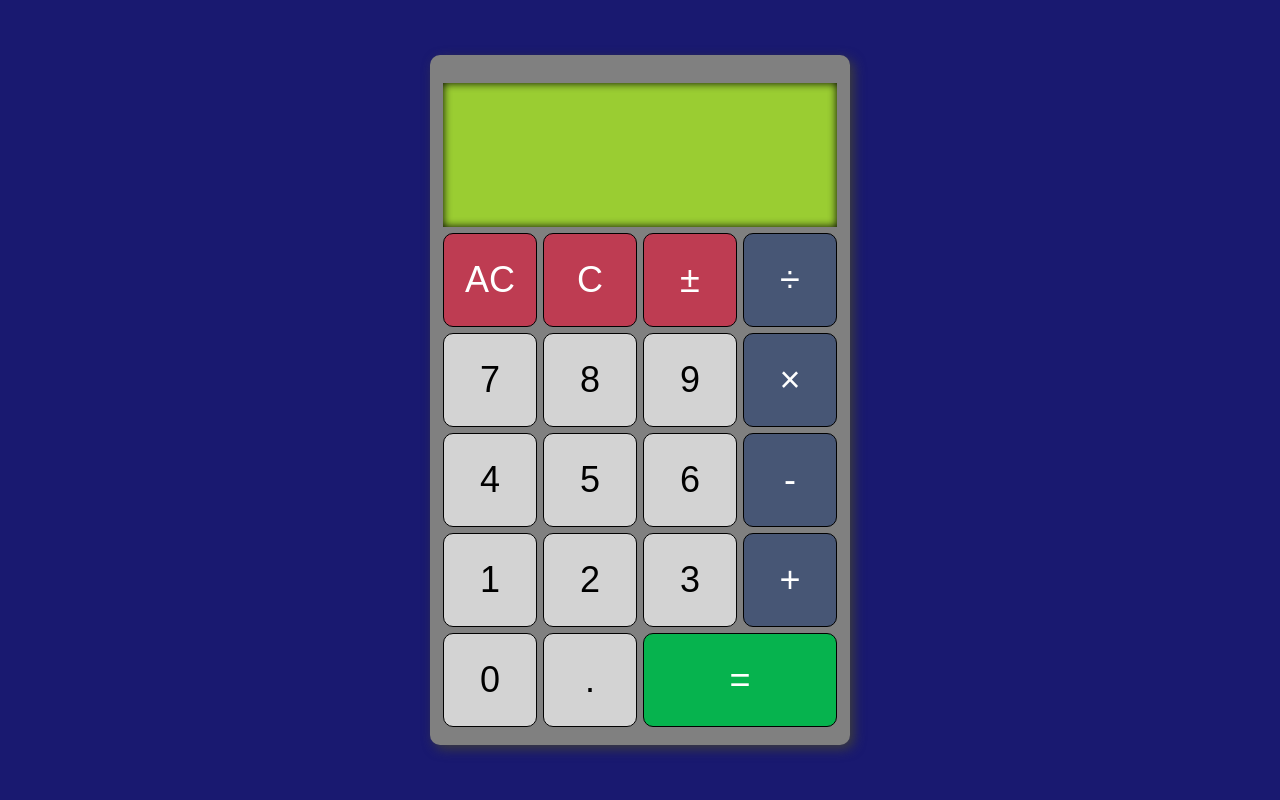
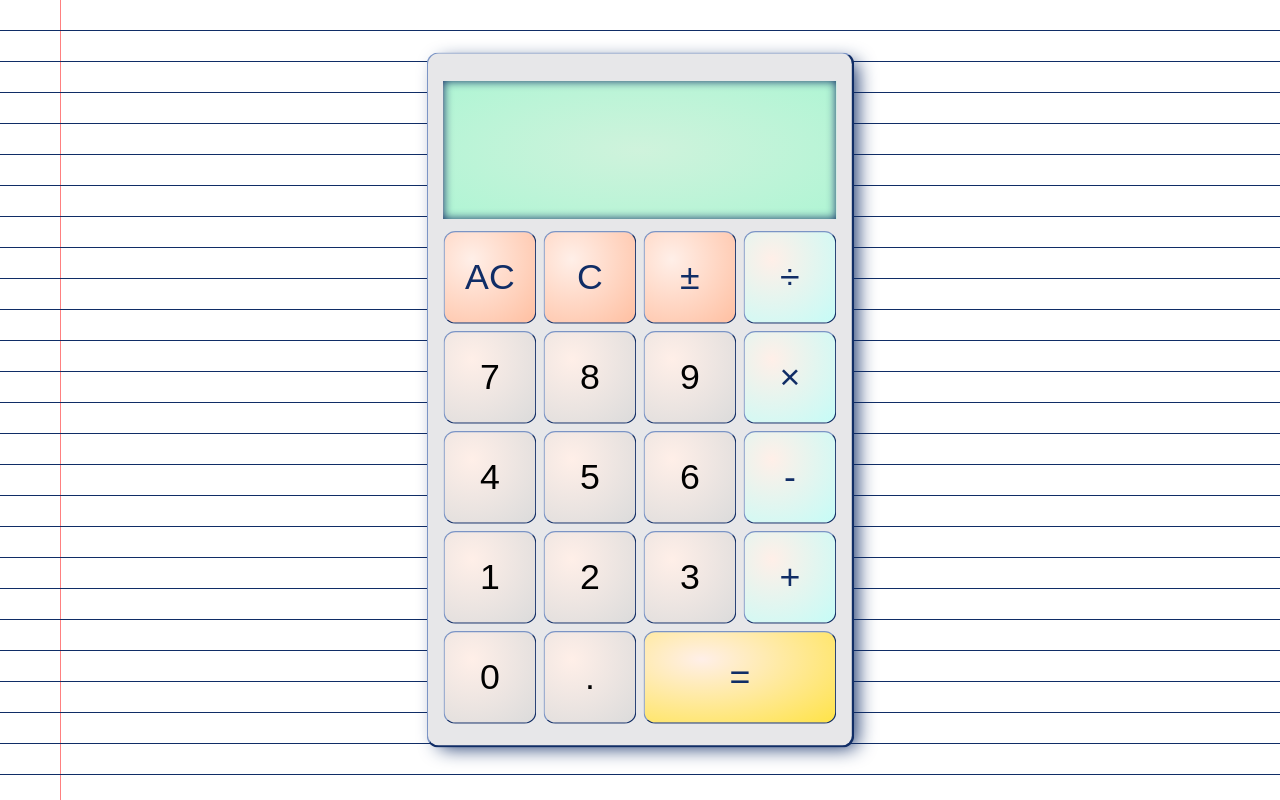
Before and after one commit to jbakes89/calculator, a plain HTML site: page index.html in a window 1280 px wide. Drawn offline with Linux system fonts and the light colour scheme.

Commit message:
Refined appearance.

```diff
--- a/index.html
+++ b/index.html
@@ -9,11 +9,11 @@
     </head>
     <body>
         <main class="l-page-wrapper">
-            <div class="l-calculator__body">
+            <div class="l-calculator__body js-calculator-body">
                 <div class="l-calculator__display js-display-panel">
-                    <div class="c-display__error js-display-error"></div>
                     <div class="c-display__equation js-display-equation"></div>
                     <div class="c-display__value js-display-value"></div>
+                    <div class="c-display__error js-display-error"></div>
                 </div>
                 <button class="c-calculator__button --action js-clear-all" id="clear-all">AC</button>
                 <button class="c-calculator__button --action js-backspace" id="clear">C</button>
--- a/modules/controller.js
+++ b/modules/controller.js
@@ -24,12 +24,10 @@ export class Controller {
     displayEquationElement;
     displayPanel;
     keyboardLinkedButtons = {};
+    calculatorBody;
 
     // Stored values/flags
     currentNumberString = "";
-    // equation.pendingValue = null;
-    // equation.pendingOperator = null;
-    // equation.equalsSign = false;
     equation = {
         pendingValue: null,
         pendingOperator: null,
@@ -37,11 +35,13 @@ export class Controller {
         equalsSign: false,
     };
 
+
     // Init
     constructor() {
         this.bindUI();
         this.bindKeys();
     }
+
 
 
     // Core Methods
@@ -67,7 +67,6 @@ export class Controller {
     }
 
     toggleSign() {
-        // Would it be better to just let this be handled by the subtraction sign?
         if (!this.equation.equalsSign) {
             this.currentNumberString = (this.currentNumberString[0] == "-") ?
                 (this.currentNumberString.slice(1)) :
@@ -106,8 +105,11 @@ export class Controller {
             return;
         }
 
+        if (!parseFloat(this.currentNumberString)) {
+            return;
+        }
+
         if (this.equation.pendingValue && this.equation.pendingOperator) {
-            console.log("Check");
             this.equals();
             this.equation.pendingValue = parseFloat(this.currentNumberString);
             this.equation.pendingOperator = pressedOperator;
@@ -161,6 +163,40 @@ export class Controller {
         }
     }
 
+    resizeCalc() {
+        /* Dynamically resize the calculator body when the window is resized */
+        const CALC_TO_SCREEN_RATIO = 0.95
+        const calcStyle = window.getComputedStyle(this.calculatorBody);
+
+        /* Aspect ratio of calculator is needed to determine whether the viewport's width or height
+        is the limiting factor for calculator size */
+        const aspectRatio = this.calculatorBody.offsetWidth / this.calculatorBody.offsetHeight
+        const wrapperWidth = this.calculatorBody.parentElement.offsetWidth;
+        const wrapperHeight = this.calculatorBody.parentElement.offsetHeight;
+        const scaledWrapperHeight = aspectRatio * wrapperHeight;
+
+        let calculatedScaleRatio;
+        if (wrapperWidth < scaledWrapperHeight) {
+            // Match to width
+            const targetOffsetWidth = wrapperWidth * CALC_TO_SCREEN_RATIO;
+            const paddingWidth = this.calculatorBody.offsetWidth - parseFloat(calcStyle.width);
+            const targetWidth = targetOffsetWidth - paddingWidth;
+            const newWidth = Math.max(parseFloat(calcStyle.minWidth), Math.min(parseFloat(calcStyle.maxWidth), targetWidth));
+            calculatedScaleRatio = newWidth / parseFloat(calcStyle.width);
+        } else {
+            // Match to height
+            const targetOffsetHeight = wrapperHeight * CALC_TO_SCREEN_RATIO;
+            const paddingHeight = this.calculatorBody.offsetHeight - parseFloat(calcStyle.height);
+            const targetHeight = targetOffsetHeight - paddingHeight;
+            const newHeight = Math.max(parseFloat(calcStyle.minHeight), Math.min(parseFloat(calcStyle.maxHeight), targetHeight));
+            calculatedScaleRatio = newHeight / parseFloat(calcStyle.height);
+        }
+
+        this.calculatorBody.style.transform = `scale(${calculatedScaleRatio})`;
+    }
+
+
+
     // Helper Methods
     resetStoredValues() {
         this.equation.pendingValue = this.equation.pendingOperator = this.equation.secondValue = null;
@@ -169,11 +205,12 @@ export class Controller {
     }
 
     displayValueOverflows() {
+        /* Check whether the display string is overflowing the calculator display */
         return this.displayValueElement.clientWidth > parseFloat(window.getComputedStyle(this.displayPanel).width)
     }
 
     resolveDisplayOverflow() {
-        console.log(`Resolving display overflow...`);
+        /* Modify the string shown in the calculator display to make sure that it fits */
         let precision = 21;
         while (this.displayValueOverflows()) {
             this.displayValueElement.textContent = parseFloat(this.currentNumberString).toPrecision(precision);
@@ -182,10 +219,13 @@ export class Controller {
     }
 
     raiseError(message) {
+        /* Display an error message on the calculator display */
         this.clearAll();
         this.displayErrorElement.textContent = `ERROR: ${message}`;
+        // this.displayErrorElement.style.display is set to "none" at all other times
         this.displayErrorElement.style.display = "block";
     }
+
 
 
     // Bind UI elements
@@ -245,6 +285,11 @@ export class Controller {
         this.displayEquationElement = document.querySelector(".js-display-equation");
 
         this.updateDisplay();
+
+        this.calculatorBody = document.querySelector(".js-calculator-body");
+        window.addEventListener("resize", e => this.resizeCalc());
+
+        this.resizeCalc();
     }
 
     bindKeys() {
@@ -253,7 +298,6 @@ export class Controller {
 
         document.addEventListener("keydown", e => {
             let key = e.key;
-            console.log(`${key} was pressed`)
             /* Normally I'd use switch-case, but this doesn't allow regex testing for
             numerical characters. I saw an example online using switch (true) and
             case /[0-9]/.test(key); this might be a better solution for real-world,
@@ -278,7 +322,6 @@ export class Controller {
 
         document.addEventListener("keyup", e => {
             let key = e.key;
-            console.log(`${key} was pressed`)
             /* Normally I'd use switch-case, but this doesn't allow regex testing for
             numerical characters. I saw an example online using switch (true) and
             case /[0-9]/.test(key); this might be a better solution for real-world,
--- a/style.css
+++ b/style.css
@@ -1,3 +1,24 @@
+/* Color palette */
+:root {
+    /* --page-bg-color: white; */
+    --calculator-body-color: rgb(231, 231, 233);
+    --lcd-color: rgb(175, 245, 212);
+    --dark-shadow-color: rgb(16, 45, 102);
+    --light-shadow-color: rgb(123, 148, 197);
+    --highlight-color: rgb(255, 239, 232);
+
+    --display-font-color: rgb(16, 45, 102);
+    --error-font-color: rgb(185, 11, 11);
+    --button-default-font-color: rgb(16, 45, 102);
+    --button-alt-font-color: rgb(16, 45, 102);
+
+    --default-button-bg-color: rgb(219, 219, 219);
+    --action-button-bg-color: rgb(255, 191, 161);
+    --operator-button-bg-color: rgb(197, 252, 247);
+    --equals-button-bg-color: rgb(255, 227, 71);
+}
+
+/* Body */
 body {
     margin: 0;
     padding: 0;
@@ -5,85 +26,116 @@ body {
     width: 100vw;
 }
 
+/* Page wrapper */
 .l-page-wrapper {
     margin: 0;
     padding: 0;
     height: 100%;
     width: 100%;
-    background-color: midnightblue;
+    min-height: 320px;
+    min-width: 180px;
+
+    background:
+        repeating-linear-gradient(to bottom, transparent, transparent 30px, var(--dark-shadow-color) 30px, var(--dark-shadow-color) 31px),
+        linear-gradient(to right, transparent 60px, red 60px, transparent 61px);
 
     display: flex;
     justify-content: center;
     align-items: center;
 }
 
+/* Calculator body */
 .l-calculator__body {
-    padding: 25px 10px 15px 10px;
-    height: 650px;
-    width: 400px;
-    background-color: gray;
+    padding: 20px 10px 15px 10px;
+    min-height: 273px;
+    min-width: 168px;
+    height: 546px;
+    width: 336px;
+    max-height: 650px;
+    max-width: 400px;
+    background-color: var(--calculator-body-color);
+
+    border-width: 1px 2px 2px 1px;
+    border-style: solid;
+    border-color: var(--light-shadow-color) var(--dark-shadow-color) var(--dark-shadow-color) var(--light-shadow-color);
 
     border-radius: 10px;
-    box-shadow: 4px 4px 12px 0px rgb(61, 61, 61);
+    box-shadow: 6px 4px 16px -4px var(--dark-shadow-color);
 
     display: grid;
     grid-template-columns: repeat(4, 1fr);
     grid-template-rows: 1.5fr repeat(5, 1fr);
-
-    transform: scale(1);
 }
 
+
+/* LCD display */
 .l-calculator__display {
     grid-column: 1 / 5;
     grid-row: 1 / 2;
-    background-color: yellowgreen;
     display: flex;
     flex-direction: column;
     justify-content: space-between;
     align-items: flex-end;
     padding: 20px 15px 15px 15px;
-    margin: 3px;
+    margin: 3px 3px 7px 3px;
 
+    background: radial-gradient(at center, var(--highlight-color) -150%, var(--lcd-color));
 
-    box-shadow: inset 0px 0px 8px 0px black;
+    color: var(--display-font-color);
+
+    box-shadow: inset 0px 0px 8px 0px var(--dark-shadow-color);
 }
 
 .c-display__equation {
     text-align: right;
-    font-size: 23px;
+    font-size: 20px;
 }
 
 .c-display__value {
     text-align: right;
-    font-size: 60px;
+    font-size: 50px;
 }
 
 .c-display__error {
     display: none;
     align-self: flex-start;
-    font-size: 23px;
-    color: red;
+    font-size: 20px;
+    color: var(--error-font-color);
 }
 
+
+/* Calculator buttons */
 .c-calculator__button {
     margin: 3px;
-    border: 1px solid black;
-    font-size: 36px;
+    font-size: 30px;
     border-radius: 10px;
-    background-color: lightgrey;
+    background-color: var(--default-button-bg-color);
+    border-width: 1px;
+    border-style: solid;
+    border-color: var(--light-shadow-color) var(--dark-shadow-color) var(--dark-shadow-color) var(--light-shadow-color);
+
+    background: radial-gradient(at 30% 30%, var(--highlight-color), var(--default-button-bg-color));
 }
-/*
+
 .c-calculator__button:hover {
-    transform: scale(1.05);
-} */
+    background: radial-gradient(at 30% 30%, var(--highlight-color), var(--default-button-bg-color) 125%);
+}
 
-/* .c-calculator__button:focus {
-    transform: scale(1.05);
-} */
+.c-calculator__button:active {
+    background: radial-gradient(at 50% 50%, var(--default-button-bg-color), var(--highlight-color) 125%);
+}
 
 .c-calculator__button.--action {
-    background-color: rgb(190, 60, 82);
-    color: white;
+    color: var(--button-default-font-color);
+    background: radial-gradient(at 30% 30%, var(--highlight-color), var(--action-button-bg-color));
+}
+
+.c-calculator__button.--action:hover {
+    background: radial-gradient(at 30% 30%, var(--highlight-color), var(--action-button-bg-color) 125%);
+}
+
+.c-calculator__button.--action:active {
+    background: radial-gradient(at 50% 50%, var(--action-button-bg-color), var(--highlight-color) 125%);
 }
 
 .c-calculator__button.--blank {
@@ -91,16 +143,28 @@ body {
 }
 
 .c-calculator__button.--operator {
-    background-color: rgb(71, 86, 117);
-    color: white;
+    color: var(--button-default-font-color);
+    background: radial-gradient(at 30% 30%, var(--highlight-color), var(--operator-button-bg-color));
+}
+
+.c-calculator__button.--operator:hover {
+    background: radial-gradient(at 30% 30%, var(--highlight-color), var(--operator-button-bg-color) 125%);
+}
+
+.c-calculator__button.--operator:active {
+    background: radial-gradient(at 50% 50%, var(--operator-button-bg-color), var(--highlight-color) 125%);
 }
 
 .c-calculator__button#equals {
     grid-column-start: 3;
     grid-column-end: 5;
-    background-color: rgb(6, 179, 78);
+    background: radial-gradient(at 30% 30%, var(--highlight-color), var(--equals-button-bg-color));
 }
 
-/* .c-calculator__button.--number.--js-active {
-    background-color: darkslateblue;
-} */
+.c-calculator__button#equals:hover {
+    background: radial-gradient(at 30% 30%, var(--highlight-color), var(--equals-button-bg-color) 125%);
+}
+
+.c-calculator__button#equals:active {
+    background: radial-gradient(at 50% 50%, var(--equals-button-bg-color), var(--highlight-color) 125%);
+}
```
Also changed, not shown: 1 other file.
